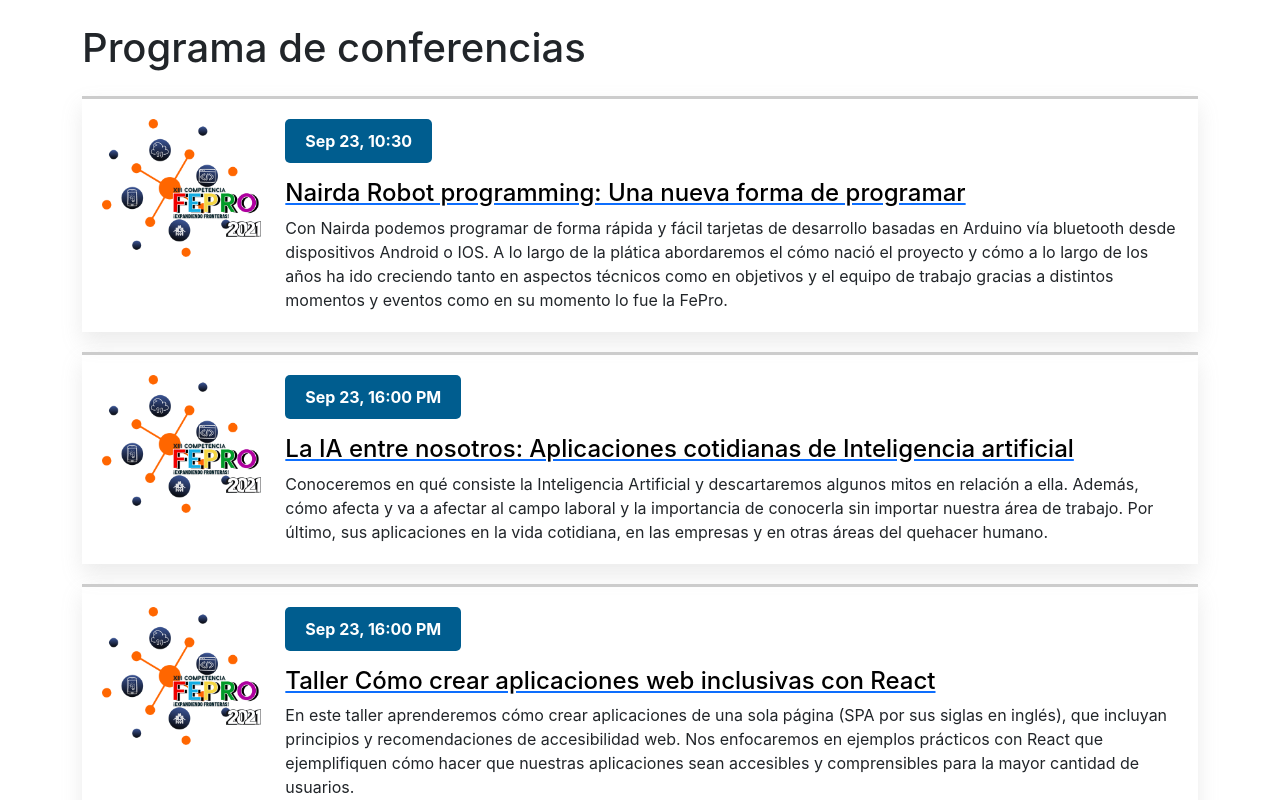
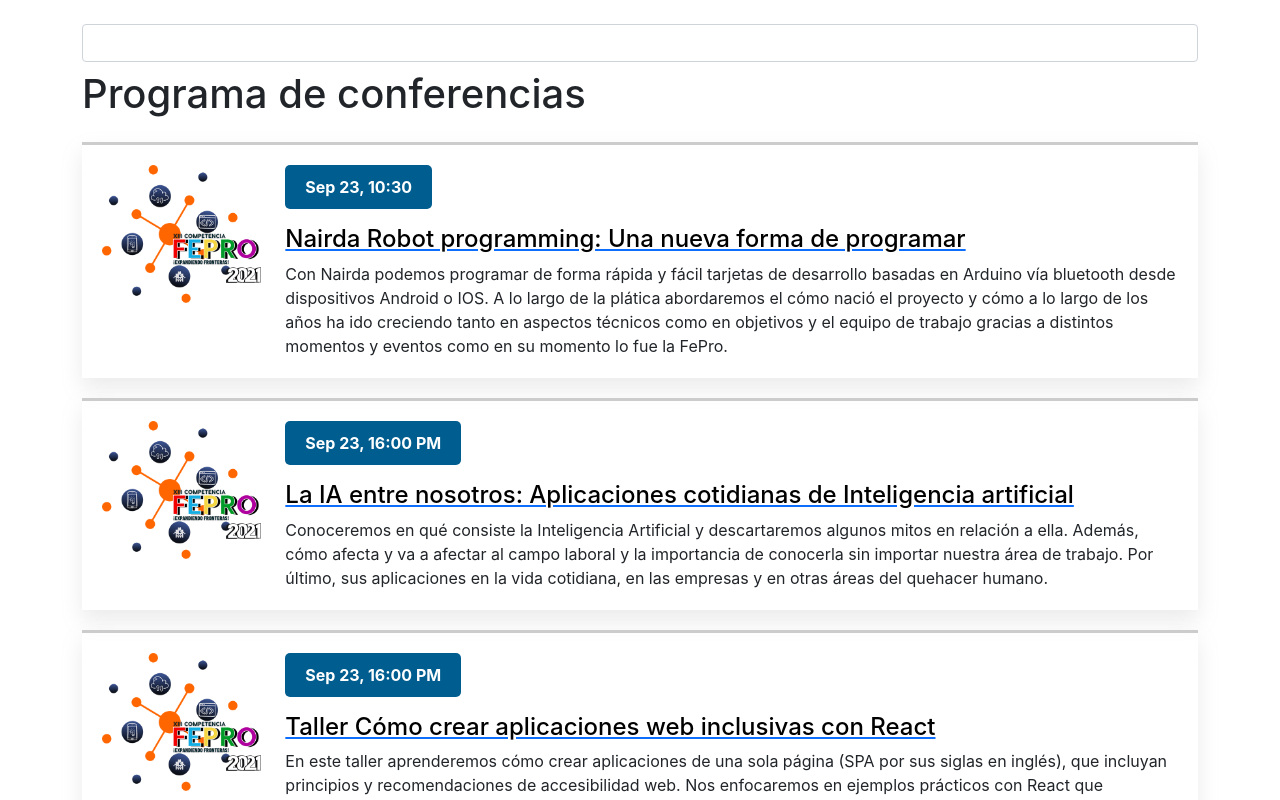
Before and after one commit to alex-arriaga/fepro-2021-accessible-react-app, a React (Create React App) app: page / in a window 1280 px wide. Shown: the top 800 px of the page. Built offline with nearby package versions, Linux system fonts and the light colour scheme.

Commit message:
Agregar ejemplo de 'aria-label'

```diff
--- a/public/index.html
+++ b/public/index.html
@@ -35,7 +35,7 @@
     <div class="container mt-3">
       <a href="#talks" class="visually-hidden-focusable">Saltar al programa de conferencias</a>
     </div>
-    <main id="root"></main>
+    <div id="root"></div>
     <!--
       This HTML file is a template.
       If you open it directly in the browser, you will see an empty page.
--- a/src/App.js
+++ b/src/App.js
@@ -1,14 +1,20 @@
+import RegisterSpectrum from "./components/RegisterSpectrum/RegisterSpectrum";
 import Register from "./components/Register/Register";
 import Schedule from "./components/Schedule/Schedule";
+import Search from "./components/Search/Search";
 import talks from "./data/talks.json"
-import RegisterSpectrum from "./components/RegisterSpectrum/RegisterSpectrum";
 
 function App() {
     return (
         <div className="App container mt-4">
-            <Schedule talks={talks}/>
-            <Register/>
-            <RegisterSpectrum/>
+            <header>
+                <Search/>
+            </header>
+            <main id="content">
+                <Schedule talks={talks}/>
+                <Register/>
+                <RegisterSpectrum/>
+            </main>
         </div>
     );
 }
--- /dev/null
+++ b/src/components/Search/Search.js
@@ -0,0 +1,9 @@
+function Search() {
+    return (
+        <form role="search">
+            <input className="form-control" aria-label="Type a word to start searching for"/>
+        </form>
+    );
+}
+
+export default Search;
```
Also changed, not shown: 1 other file (tests, documents, lock files or other folders).
